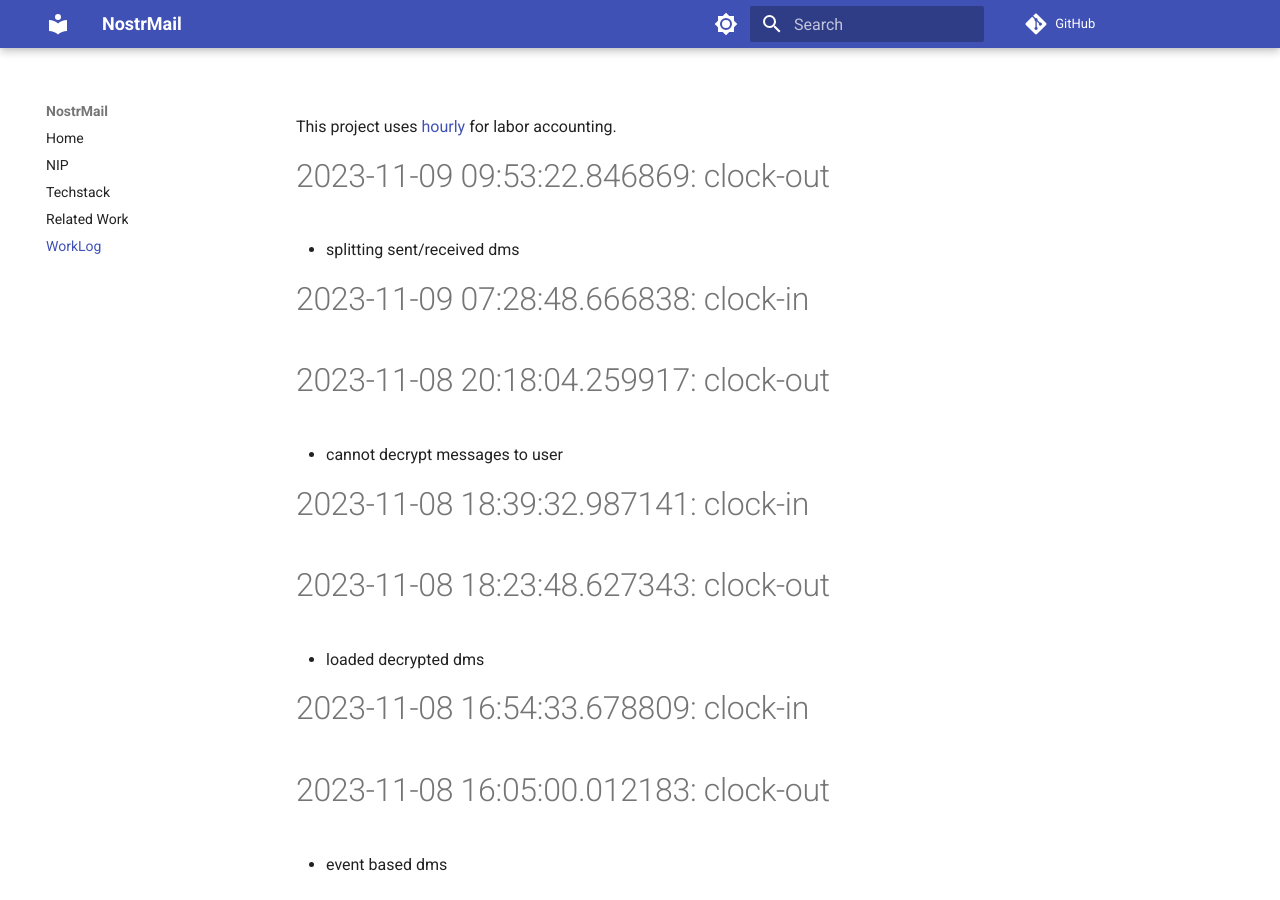
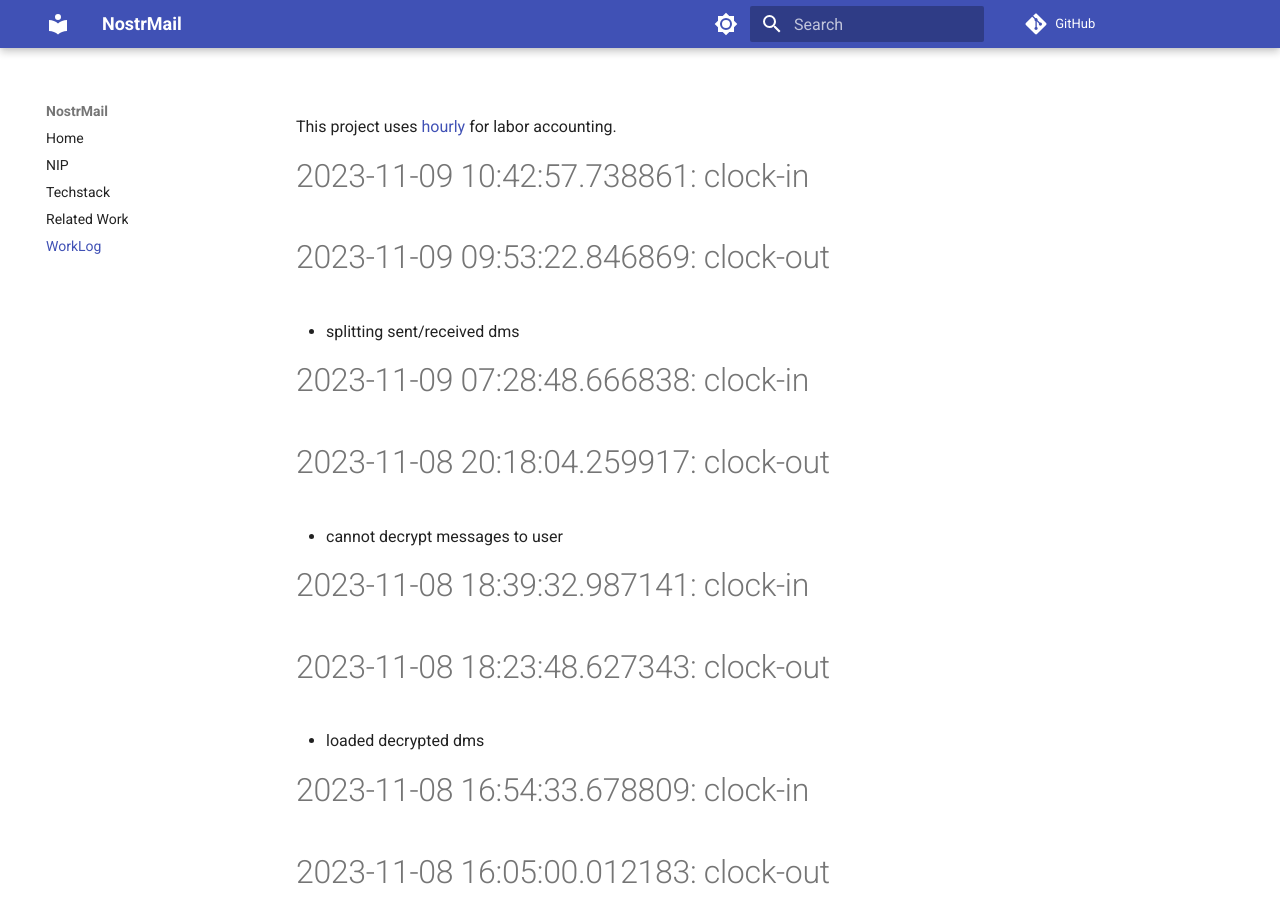
Before and after one commit to asherp/nostr-mail, an MkDocs documentation site: the page built from docs/WorkLog.md, in a window 1280 px wide and 900 px high. Built offline with MkDocs 1.6.1 and Material for MkDocs 9.7.7, drawn with Linux system fonts in a browser that asks for light colours; comment, search, counter and statistics services are not loaded.

Commit message:
clock-in

```diff
--- a/WorkLog.md
+++ b/WorkLog.md
@@ -1,3 +1,6 @@
+
+# 2023-11-09 10:42:57.738861: clock-in
+
 # 2023-11-09 09:53:22.846869: clock-out
 
 * splitting sent/received dms
```
